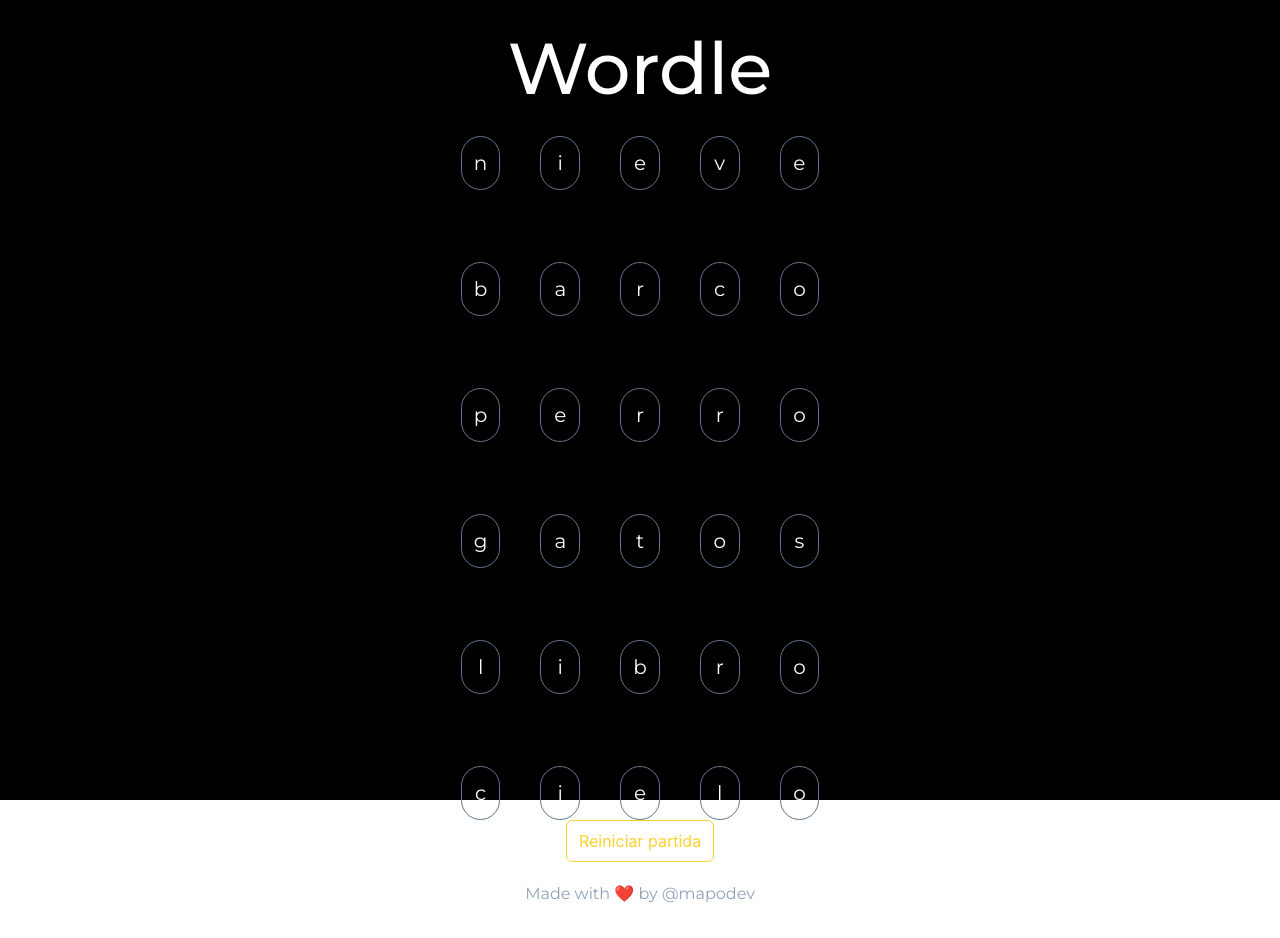
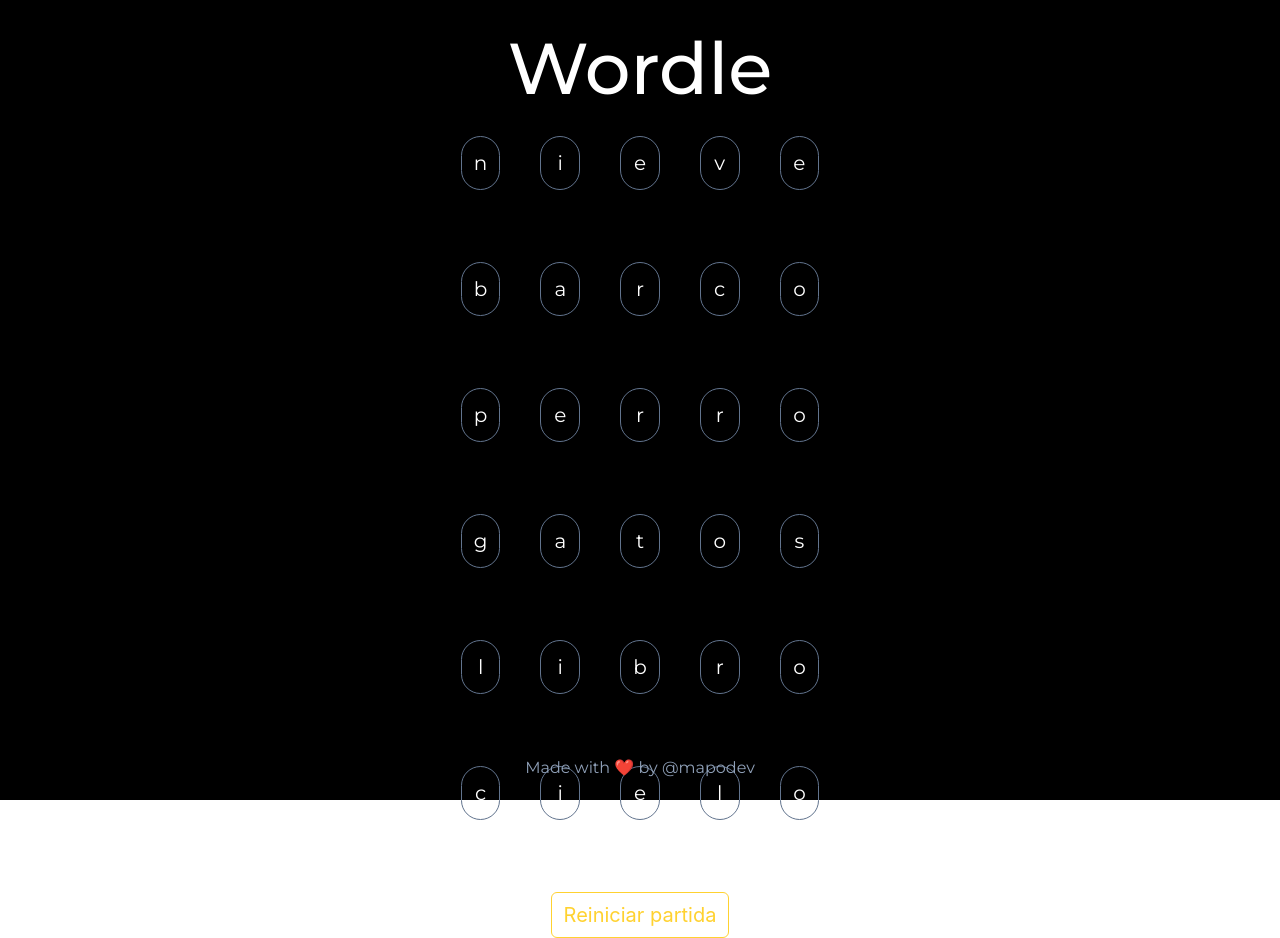
Before and after one commit to mario4off/wordle, a React (Vite) app: page / in a window 1280 px wide. Built offline with nearby package versions, Linux system fonts and the light colour scheme.

Commit message:
style: enhance layout and styling of board and random game button components

```diff
--- a/src/components/board.tsx
+++ b/src/components/board.tsx
@@ -10,7 +10,7 @@
   );
 
   return (
-    <section className="px-12 flex flex-col items-center">
+    <section className="px-12 flex flex-col items-center min-h-3/4 gap-18">
       <WordsGrid words={randomWords} />
 
       <RandomGameButton onClick={() => setRandomWords(getRandomWords(words))} />
--- a/src/components/random-game-button.tsx
+++ b/src/components/random-game-button.tsx
@@ -2,7 +2,7 @@
   return (
     <button
       onClick={() => onClick()}
-      className="text-amber-300 border border-amber-300 px-3 p-2 rounded-md hover:bg-amber-900"
+      className="text-amber-300 cursor-pointer text-xl border border-amber-300 px-3 p-2 rounded-md hover:bg-amber-900"
     >
       Reiniciar partida
     </button>
```
